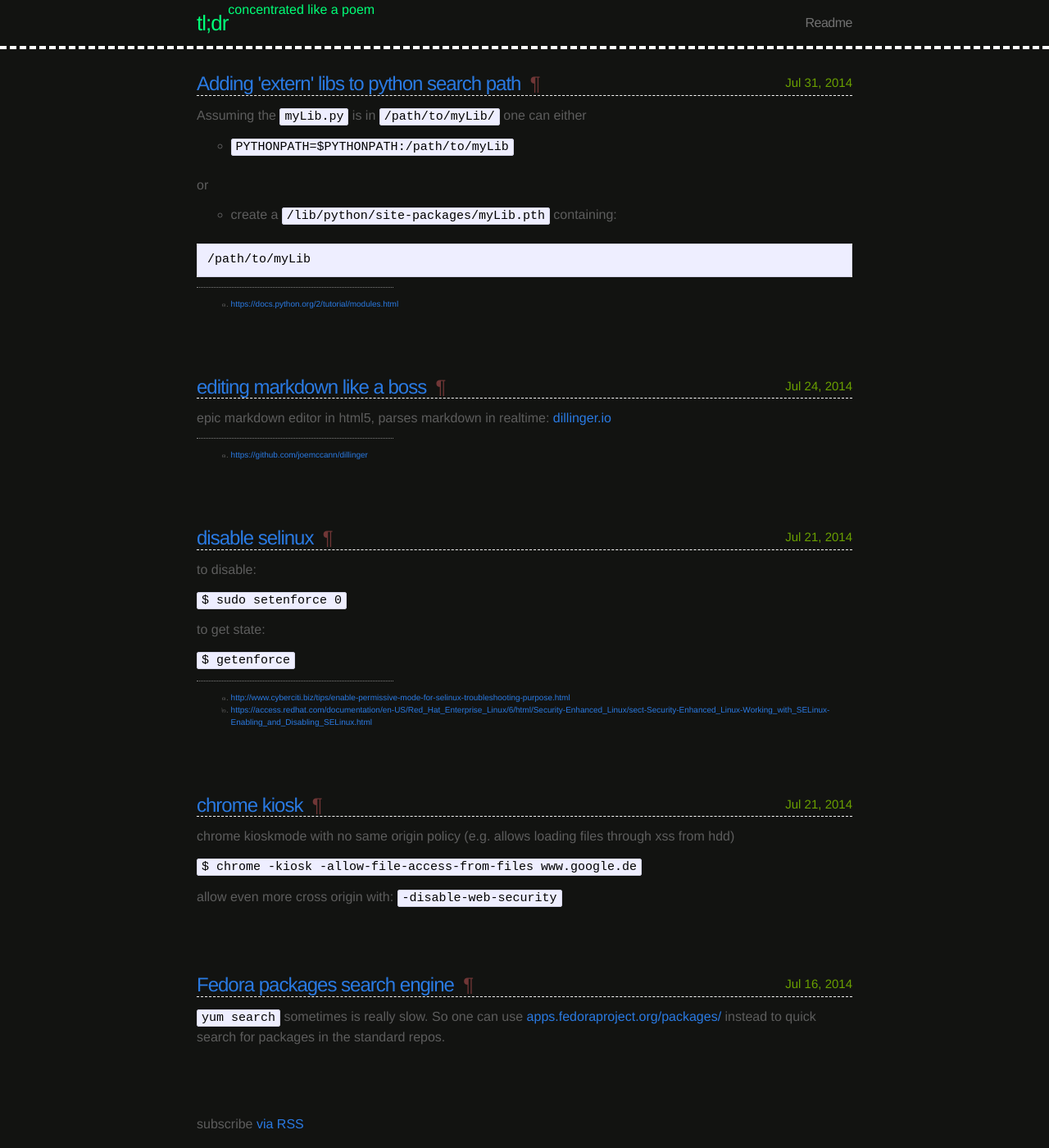
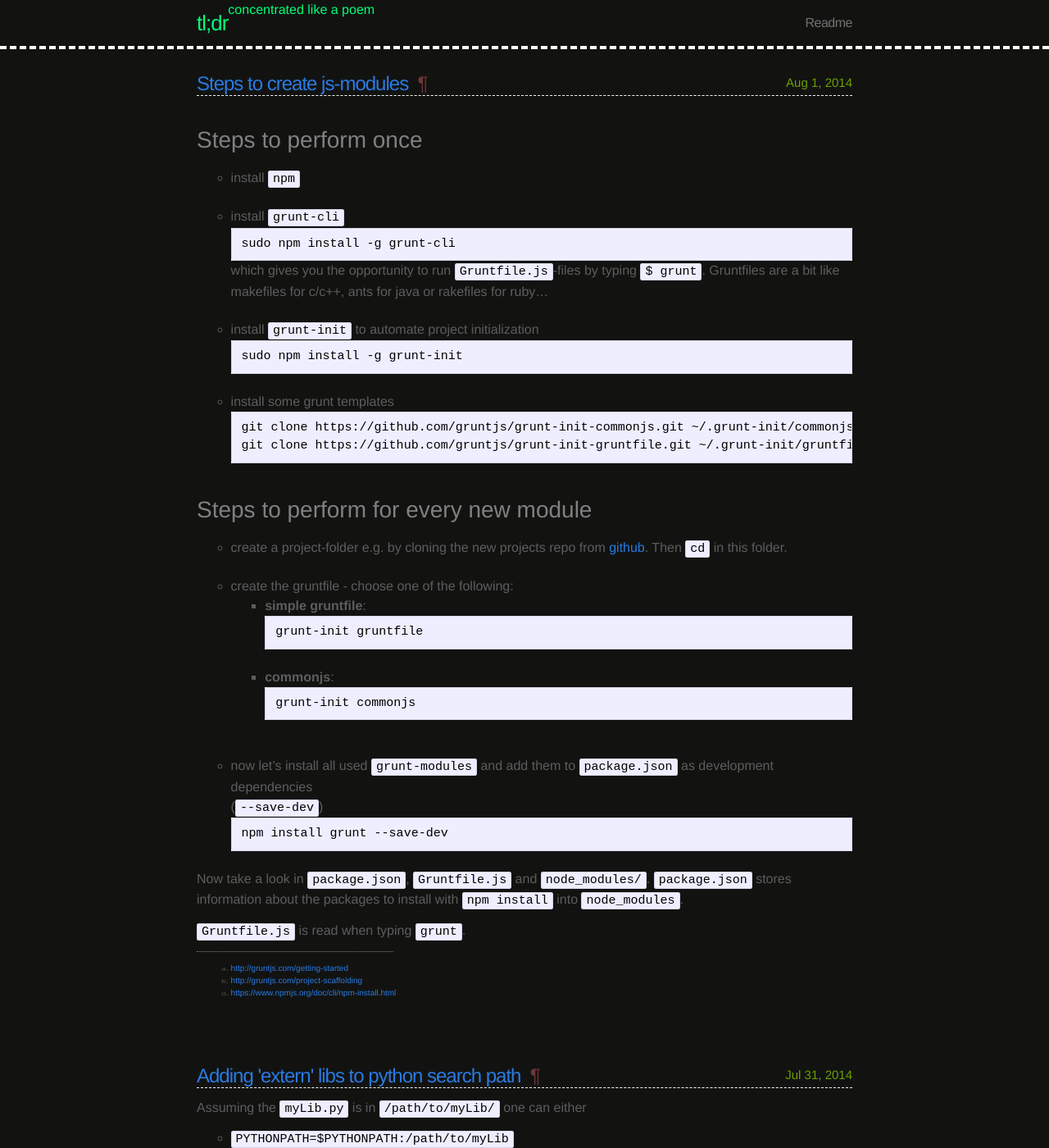
Before and after one commit to xy124/xy124.github.io, a Jekyll site: the page built from index.html, in a window 1280 px wide and 1400 px high. Shown: the whole window at 82% size. Built offline with Jekyll 4.4.1, drawn with Linux system fonts in a browser that asks for light colours.

Commit message:
added post about creating js libs

````diff
--- a/_layouts/default.html
+++ b/_layouts/default.html
@@ -4,7 +4,7 @@
   {% include head.html %}
 
     <body>
-
+    <script src="javascripts/easteregg.js"></script>
     {% include header.html %}
 
     <div class="page-content">
--- /dev/null
+++ b/_posts/2014-08-01-create-a-js-lib.md
@@ -0,0 +1,79 @@
+---
+layout: short_post
+title: "Steps to create js-modules"
+description: ""
+category:
+tags: productivity,github,js,grunt,gruntfile
+refs:
+  - http://gruntjs.com/getting-started
+  - http://gruntjs.com/project-scaffolding
+  - https://www.npmjs.org/doc/cli/npm-install.html
+---
+
+
+
+
+Steps to perform once
+=====================
+ * install `npm`
+ * install `grunt-cli`
+
+   ```
+   sudo npm install -g grunt-cli
+   ```
+
+   which gives you the opportunity to run `Gruntfile.js`-files by typing `$ grunt`.
+   Gruntfiles are a bit like makefiles for c/c++, ants for java or rakefiles for ruby...
+
+ * install `grunt-init` to automate project initialization
+
+   ```
+   sudo npm install -g grunt-init
+   ```
+
+ * install some grunt templates
+
+   ```
+   git clone https://github.com/gruntjs/grunt-init-commonjs.git ~/.grunt-init/commonjs --depth 1
+   git clone https://github.com/gruntjs/grunt-init-gruntfile.git ~/.grunt-init/gruntfile --depth 1
+   ```
+
+
+
+Steps to perform for every new module
+=====================================
+ * create a project-folder e.g. by cloning the new projects repo from [github][github].
+   Then `cd` in this folder.
+ * create the gruntfile - choose one of the following:
+
+    * **simple gruntfile**:
+
+      ```
+      grunt-init gruntfile
+      ```
+
+
+    * **commonjs**:
+
+      ```
+      grunt-init commonjs
+      ```
+
+ * now let's install all used `grunt-modules` and add them to `package.json` as
+   development dependencies
+
+   (`--save-dev`)
+
+   ```
+   npm install grunt --save-dev
+   ```
+
+
+
+Now take a look in `package.json`, `Gruntfile.js` and `node_modules/`.
+`package.json` stores information about the packages to install with `npm install` into `node_modules`.
+
+`Gruntfile.js` is read when typing `grunt`.
+
+
+[github]:https://github.com/
````
Also changed, not shown: 1 other file.
